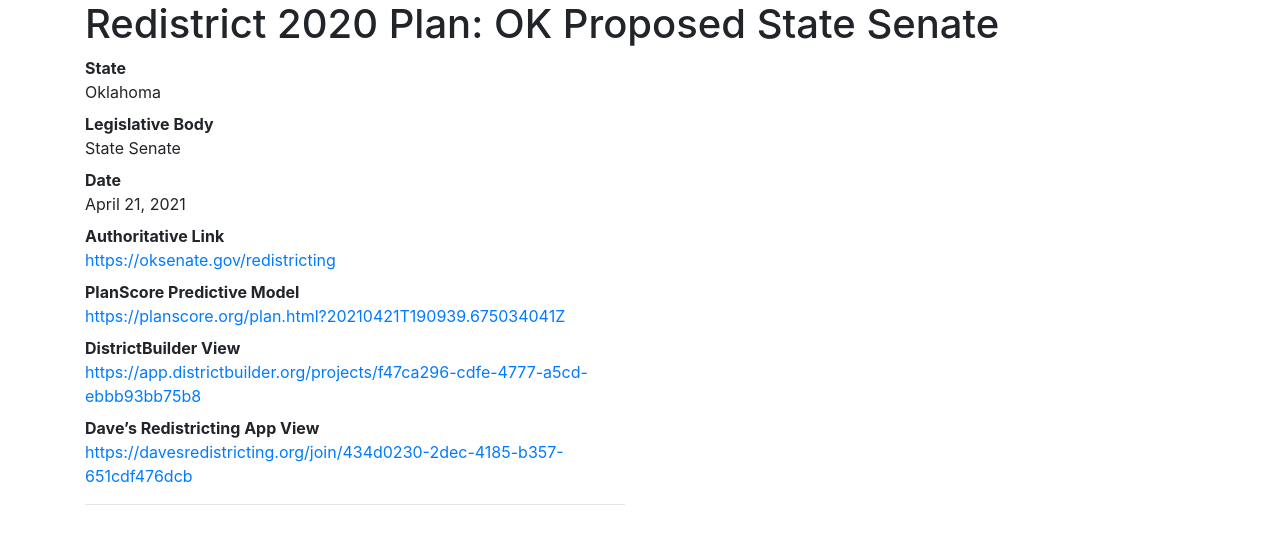
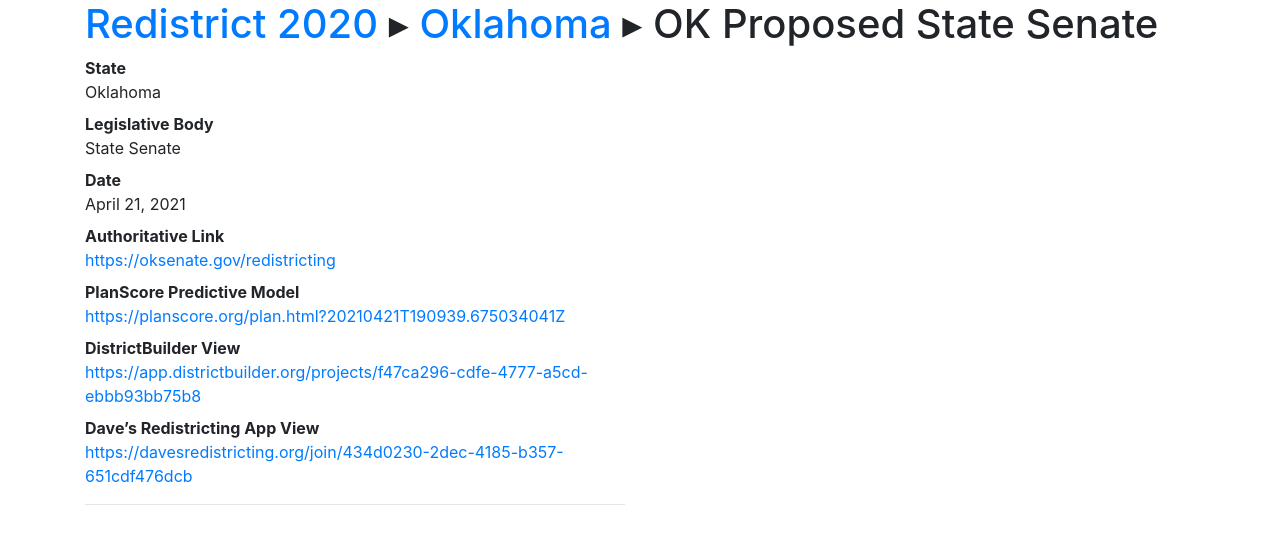
Before and after one commit to PlanScore/Redistrict2020, a Jekyll site: the page built from _plans/OK-2021-04-state-senate.md, in a window 1280 px wide. Shown: the top 544 px of the page. Built offline with Jekyll 4.4.1, drawn with Linux system fonts in a browser that asks for light colours; nearby versions of some CDN libraries.

Commit message:
Added header navigation

```diff
--- a/_layouts/basic-page.html
+++ b/_layouts/basic-page.html
@@ -9,7 +9,11 @@
 </head>
 <body>
 <div class="container">
-    <h1>Redistrict 2020: {{ page.title }}</h1>
+    <h1>
+        <a href="/">Redistrict 2020</a>
+        ▸
+        {{ page.title }}
+    </h1>
     {{ content }}
 </div>
 </body>
--- a/_layouts/plan-page.html
+++ b/_layouts/plan-page.html
@@ -129,7 +129,13 @@
 </head>
 <body>
     <div class="container">
-    <h1>Redistrict 2020 Plan: {{ page.title }}</h1>
+    <h1>
+        <a href="/">Redistrict 2020</a>
+        ▸
+        <a href="/states/{{ page.state | slugify }}.html">{{ page.state }}</a>
+        ▸
+        {{ page.title }}
+    </h1>
     <div class="row">
     <div class="col">
     <dl>
```
Also changed, not shown: index.md (+1 -1 lines).
